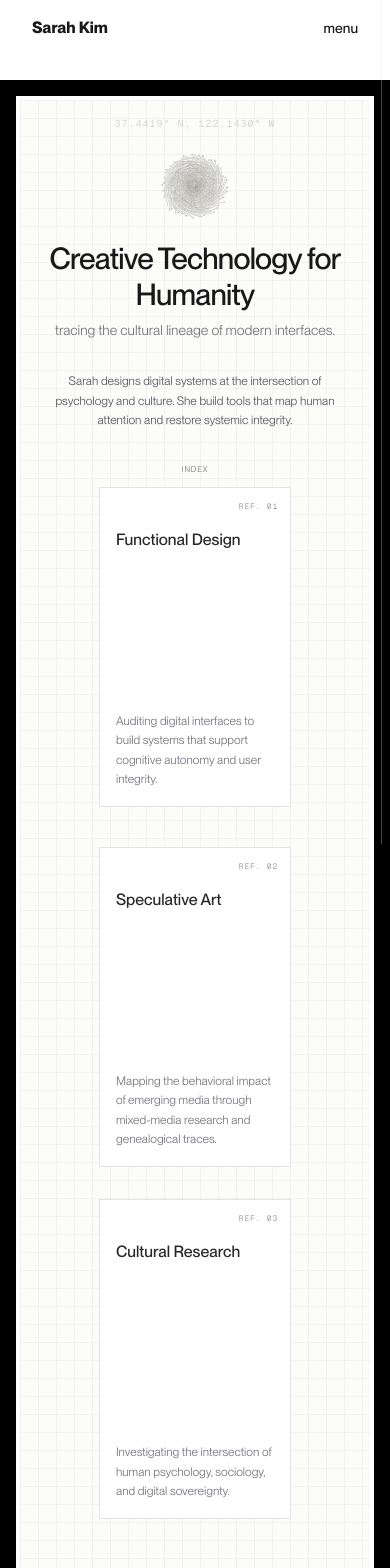
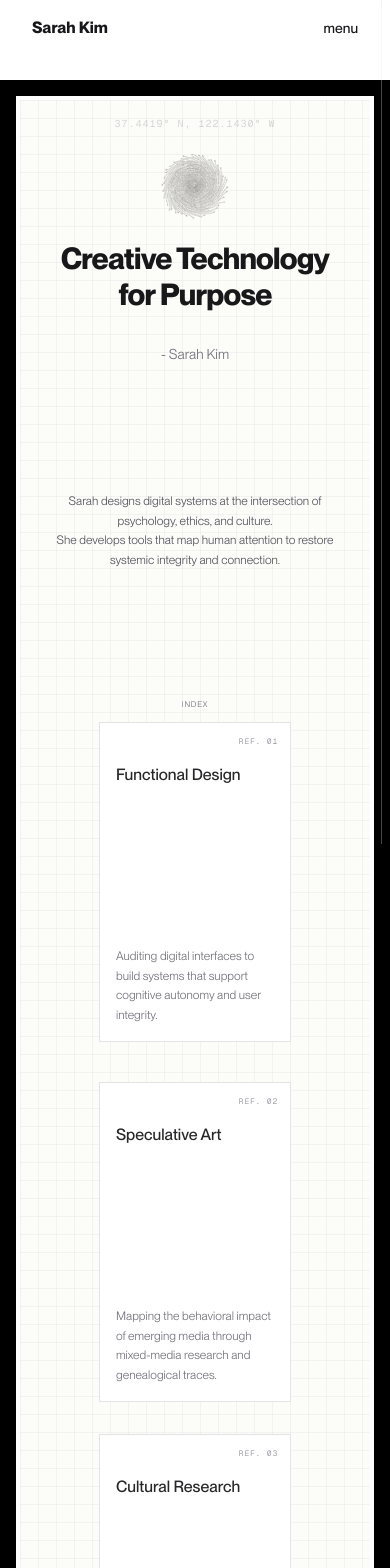
Before and after one commit to sarahkim1001/personal-portfolio, a Next.js app: page / in a window 390 px wide. Shown: the top 1568 px of the page. Built offline with nearby package versions, Linux system fonts and the light colour scheme.

Commit message:
more spacing between sections on home page, main home header bold type

```diff
--- a/app/page.tsx
+++ b/app/page.tsx
@@ -50,29 +50,30 @@ export default function Home() {
         {/* Main Content - Inside Card */}
         <div className="h-full flex flex-col items-center px-4 md:px-8 pt-12 md:pt-16 pb-24 md:pb-12 overflow-y-auto">
           {/* Centerpiece Typography */}
-          <div className="text-center mb-8 md:mb-20 w-full">
+          <div className="text-center mb-32 md:mb-20 w-full">
             <img
               src="/img/spiral.png"
               alt=""
               className="mx-auto mb-3 md:mb-8 w-20 h-20 md:w-32 md:h-32"
             />
-            <h1 className="text-3xl md:text-5xl font-medium tracking-tight text-zinc-900 mb-2 md:mb-6 px-2">
-             Creative Technology for Humanity
+            <h1 className="text-3xl md:text-5xl font-bold tracking-tight text-zinc-900 mb-8 md:mb-16 px-2">
+             Creative Technology for Purpose
             </h1>
             <h2 className="text-sm md:text-lg text-zinc-500 font-normal px-2">
-            tracing the cultural lineage of modern interfaces.
+            - Sarah Kim
             </h2>
           </div>
 
           {/* Mission Statement */}
-          <div className="w-full max-w-2xl text-center mb-8 md:mb-24 px-2">
+          <div className="w-full max-w-2xl text-center mb-32 md:mb-24 px-2">
             <p className="text-xs md:text-base text-zinc-600 leading-relaxed">
-            Sarah designs digital systems at the intersection of psychology and culture. She build tools that map human attention and restore systemic integrity.
+            Sarah designs digital systems at the intersection of psychology, ethics, and culture. <br>
+            </br>She develops tools that map human attention to restore systemic integrity and connection.
             </p>
           </div>
 
           {/* Practice Index */}
-          <div className="w-full max-w-4xl mb-8 md:mb-24">
+          <div className="w-full max-w-4xl mb-32 md:mb-24">
             <h3 className="text-[8px] md:text-[10px] text-zinc-500 uppercase tracking-widest mb-3 md:mb-8 text-center">
               INDEX
             </h3>
@@ -229,7 +230,7 @@ export default function Home() {
 
           {/* Project Artifact - seventhsense.space */}
           <div
-            className="w-full max-w-2xl mt-8 md:mt-24 mb-8 md:mb-0"
+            className="w-full max-w-2xl mt-32 md:mt-24 mb-8 md:mb-0"
             onMouseEnter={() => setIsHovered(true)}
             onMouseLeave={() => setIsHovered(false)}
           >
```
